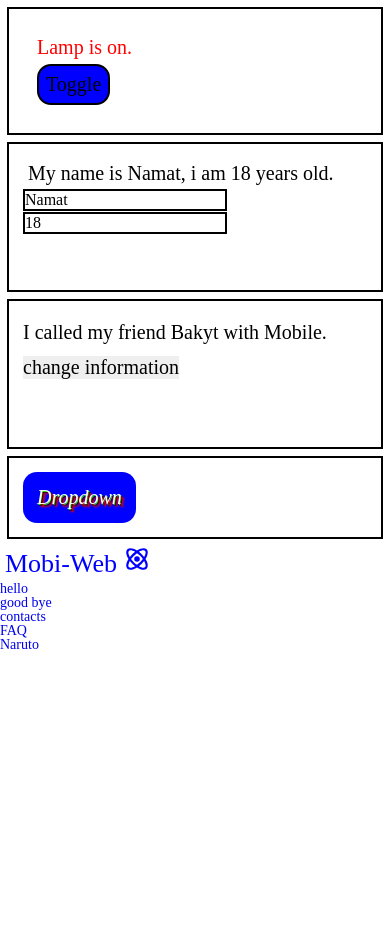
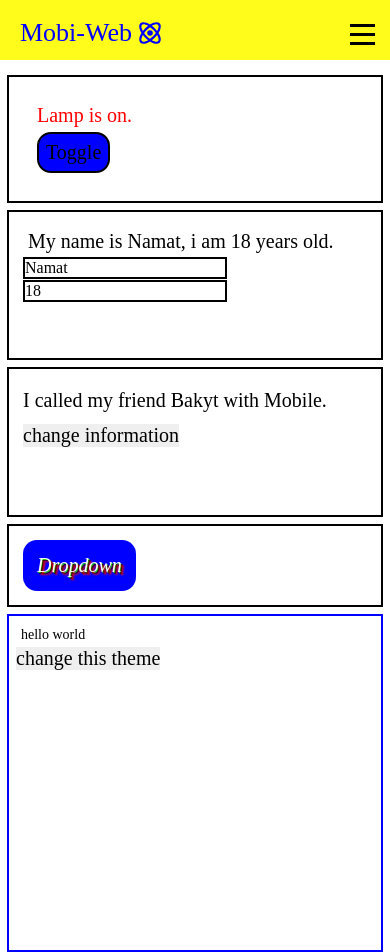
Before and after one commit to NamatBayamanov/state-react, a React (Create React App) app: page / in a window 390 px wide. Before the commit the page ends 851 px from the top, so only its background shows below. Built offline with nearby package versions, Linux system fonts and the light colour scheme.

Commit message:
added changes

```diff
--- a/src/App.js
+++ b/src/App.js
@@ -3,17 +3,27 @@ import Double from "./components/Double/Double";
 import Lightbulb from "./components/Lightbulb/Lightbulb";
 import MenuBurger from "./components/MenuBurger/MenuBurger";
 import MyName from "./components/MyName/MyName";
+import classes from "./App.module.scss";
+import Theme from "./components/Theme/Theme";
+// import { useState } from "react";
+
+
 
 function App() {
+
+
   return (
-    <div className="App">
+    <div className={classes.App}>
+
       <Lightbulb/>
       <MyName/>
       <Double/>
 
       <Burger/>
 
-      <MenuBurger/>
+      <MenuBurger />
+
+      <Theme/>
     </div>
   );
 }
--- /dev/null
+++ b/src/App.module.scss
@@ -0,0 +1,3 @@
+.App {
+  // background-color: red;
+}
--- a/src/components/Lightbulb/Lightbulb.js
+++ b/src/components/Lightbulb/Lightbulb.js
@@ -3,13 +3,13 @@ import classes from"./Lightbulb.module.scss";
 
 
 function Lightbulb(props) {
+  let toggle = "Toggle";
 
   const [isOn, setIsOn] = useState(true);
 
-  function getButton() {
+  function getButton(event) {
     setIsOn(!isOn);
   }
-
 
 
   return (
@@ -31,3 +31,19 @@ function Lightbulb(props) {
 }
 
 export default Lightbulb;
+
+
+
+
+
+// import { React } from "react";
+//   function App() {
+//     let saveData = () =>{
+//       localStorage. setItem('Object 1', "test object");
+//     }
+
+//   return ( <div>
+//     <button onClick={saveData}>Save! </button>
+//     </div> ); }
+
+//   export default App;
--- a/src/components/Lightbulb/Lightbulb.module.scss
+++ b/src/components/Lightbulb/Lightbulb.module.scss
@@ -3,6 +3,8 @@
   padding: 1rem;
   border: 2px solid black;
   margin: .5rem;
+
+  margin-top: 75px;
 }
 .content {
   padding: 1rem;
--- a/src/components/Logo/Logo.module.scss
+++ b/src/components/Logo/Logo.module.scss
@@ -7,7 +7,9 @@
 .Logo h2 {
   color: blue;
   font-size: 26px;
-
+  display: inline-flex;
+  align-items: center;
+  gap: 5px;
 }
 .Logo .bi {
   font-size: 26px;
--- a/src/components/MenuBurger/MenuBurger.js
+++ b/src/components/MenuBurger/MenuBurger.js
@@ -1,19 +1,36 @@
+import { useState } from "react";
 import Logo from "../Logo/Logo";
 import classes from "./MenuBurger.module.scss";
 
 
 function MenuBurger() {
+
+  const [actives, setActives] = useState(false);
+
+  function buttonX(event) {
+    setActives(!actives);
+  };
+
+
+
+
+
   return (
     <>
+
+
+
       <div className={classes.MenuBurger}>
+
+
         <nav className={classes.navbar}>
 
           <div className={classes.logo}>
-            <Logo/>
+            <Logo />
           </div>
 
 
-          <ul className={classes.list}>
+          <ul className={`${classes.list} ${actives ? `${classes.active}` : "" }`}>
             <li>
               <a href="/">
                 hello
@@ -40,6 +57,21 @@ function MenuBurger() {
               </a>
             </li>
           </ul>
+
+
+
+              <div className={ `${classes.external} ${actives ? `${classes.active}` : "" }` } onClick={buttonX}>
+
+
+                <aside className={`${classes.second}`}>
+
+                </aside>
+
+
+              </div>
+
+
+
         </nav>
       </div>
 
--- a/src/components/MenuBurger/MenuBurger.module.scss
+++ b/src/components/MenuBurger/MenuBurger.module.scss
@@ -1,3 +1,174 @@
 .MenuBurger {
+  position: fixed;
+  width: 100%;
+  top: 0;
+  left: 0;
 
+  padding: 15px 15px;
+  background-color: rgb(255, 251, 26);
+
+
+  // border: 3px solid black;
+  // height: 40vh;
+  // padding: 1rem;
+
+  // display: flex;
+  // align-items: center;
+  // justify-content: space-between;
 }
+
+.MenuBurger .navbar {
+  display: flex;
+  align-items: center;
+  // justify-content: space-between;
+}
+
+.navbar .logo {
+  flex: 1 1 0;
+}
+
+
+.navbar .list {
+  display: flex;
+  // justify-content: space-between;
+}
+
+.List li {
+  padding: 0;
+}
+.list a {
+  font-size: 20px;
+
+  text-transform: capitalize;
+  padding: 1rem;
+
+  margin: 0 3px;
+  border-radius: .5rem;
+  font-family: Georgia, 'Times New Roman', Times, serif;
+
+  color: rgb(34, 239, 16);
+  text-shadow: 2px 3px 2px rgb(239, 29, 158);
+  background-color: rgb(123, 12, 207);
+}
+
+
+.list a:hover {
+  background-color: rgb(0, 0, 0);
+  color: rgb(0, 76, 255);
+  text-shadow: 2px 3px 3px red;
+}
+
+
+
+
+
+
+@media (max-width: 735px) {
+
+
+  .MenuBurger {
+    height: 60px;
+  }
+
+  .navbar .logo {
+    position: relative;
+    top: -105px;
+  }
+
+  .navbar .list {
+    display: block;
+    position: relative;
+    right: -1000px;
+    top: 40px;
+
+    transition: all .9s;
+
+
+    & a {
+      width: 150px;
+    }
+  }
+  .navbar .list a {
+    display: inline-block;
+    margin-bottom: 1px;
+  }
+  .navbar .external {
+    position: relative;
+    width: 25px;
+    z-index: 2;
+
+    // background-color: aqua;
+    padding: 1.2rem 0;
+  }
+
+  .navbar .external::before {
+    content: "";
+    position: absolute;
+    top: 8px;
+    left: 0;
+    width: 100%;
+    height: 3px;
+    background-color: black;
+  }
+  .navbar .external.active::before {
+    transform: rotate(-45deg);
+    top: 18px;
+
+    transition:all .3s;
+  }
+
+  .navbar .external::after {
+    content: "";
+    position: absolute;
+    top: 26px;
+    left: 0;
+    width: 100%;
+    height: 3px;
+    background-color: black;
+  }
+
+  .navbar .external.active::after {
+    transform: rotate(45deg);
+    top: 18px;
+
+    transition:all .3s;
+  }
+
+
+
+
+  .external .second {
+    position: absolute;
+    top: 17px;
+    left: 0;
+    width: 100%;
+    height: 3px;
+    background-color: black;
+
+    // margin: 5px;
+  }
+  .external.active .second {
+    transform: scale(0);
+  }
+
+  .navbar .external {
+    top:  -105px;
+  }
+  .navbar .list.active  {
+    position: relative;
+    top: 40px;
+    right: -25px;
+
+    width: 150px;
+    transition: all .5s;
+
+    & a {
+      width: 150px;
+    }
+  }
+
+  .rootses {
+    // overflow: hidden;
+    background-color: rgb(0, 255, 26);
+  }
+}
--- /dev/null
+++ b/src/components/Theme/Theme.js
@@ -0,0 +1,36 @@
+import { useState } from "react";
+import classes from "./Theme.module.scss";
+
+function Theme() {
+
+  // let [theme, setTheme] = useState(false);
+
+  // let onTheme = (event) => {
+  //   setTheme(!theme);
+  //   window.localStorage.setItem("state", +event.target);
+  // };
+
+
+  let [theme, setTheme] = useState("");
+
+  let onTheme = (event) => {
+    setTheme(!theme);
+    window.localStorage.setItem("state", event.target);
+  };
+
+  return (
+    <>
+      <div className={`${classes.Theme} ${theme ? `${classes.active}` : ""}  `}>
+        <h2 className={classes.h2}>
+          hello world
+        </h2>
+
+        <button onClick={onTheme}>
+          change this theme
+        </button>
+      </div>
+    </>
+  );
+}
+
+export default Theme;
--- /dev/null
+++ b/src/components/Theme/Theme.module.scss
@@ -0,0 +1,11 @@
+.Theme {
+  height: 40vh;
+  border: 2px solid blue;
+  padding: .5rem;
+  margin: .5rem;
+}
+
+.active {
+  background-color: black;
+  color: white;
+}
```
